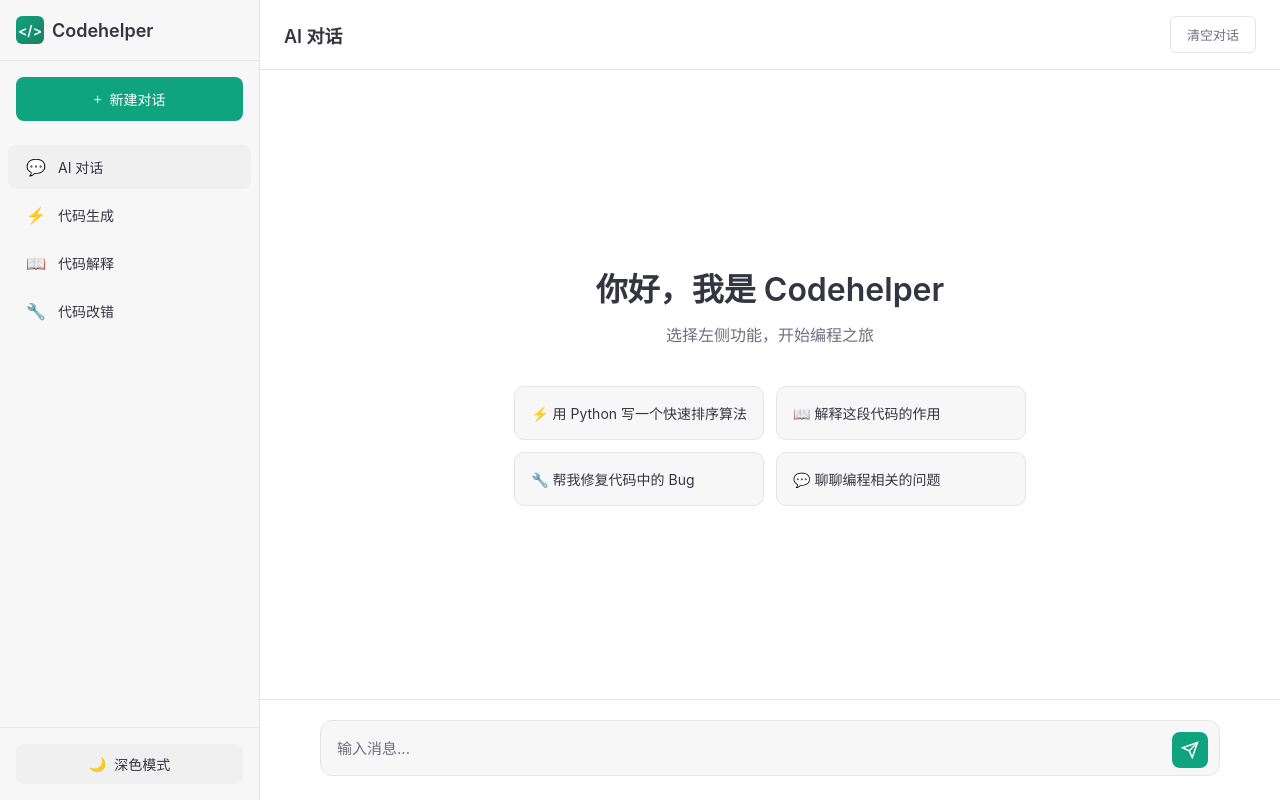
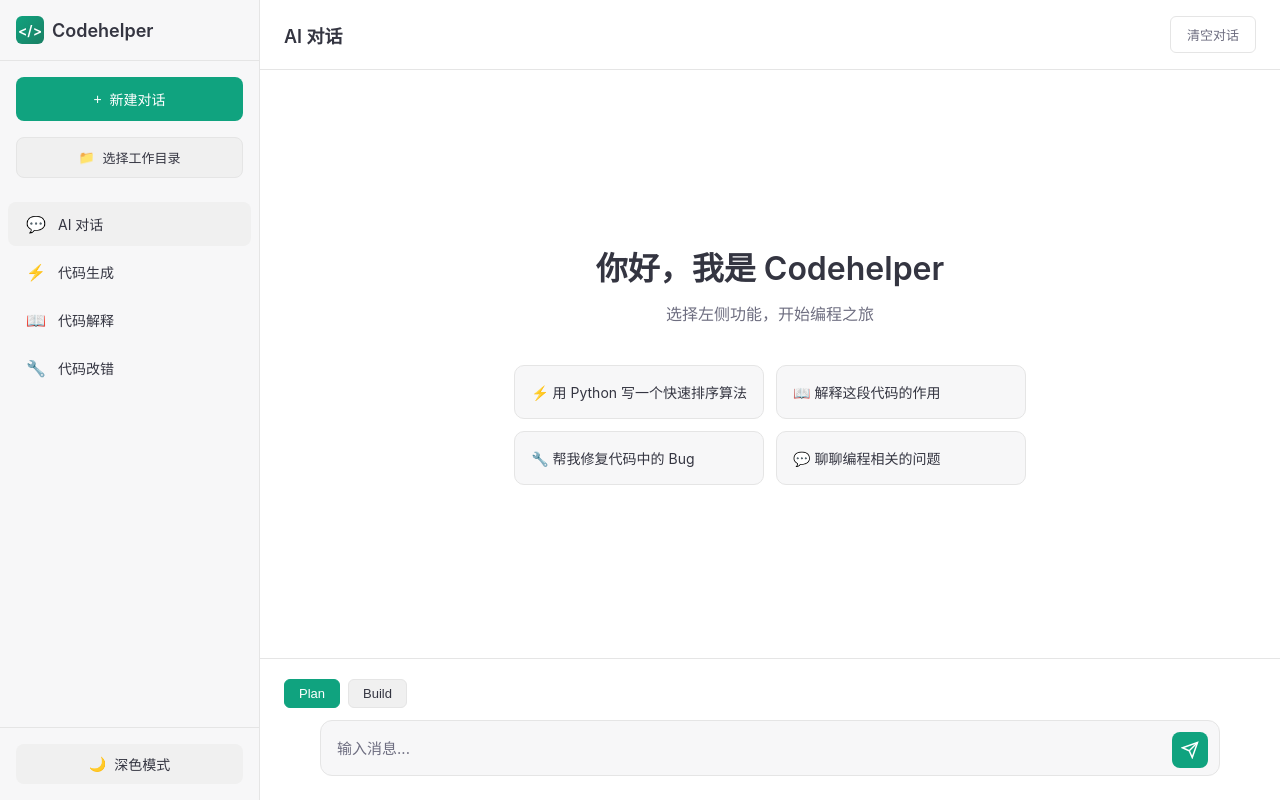
Before and after one commit to Enderper/Codehelper, a FastAPI app: page / in a window 1280 px wide. Run offline with FastAPI, Linux system fonts and the light colour scheme.

Commit message:
feat: 添加文件处理和 Plan/Build 功能
- 前端添加文件夹选择功能
- 添加 Plan/Build 按钮（只对话/创建文件）
- 后端添加代码文件创建 API
- 支持从 AI 响应中提取代码块并保存为文件

````diff
--- a/templates/index.html
+++ b/templates/index.html
@@ -50,7 +50,6 @@
             overflow: hidden;
         }
 
-        /* 侧边栏 */
         .sidebar {
             width: 260px;
             background: var(--bg-secondary);
@@ -107,7 +106,44 @@
             opacity: 0.9;
         }
 
-        /* 功能列表 */
+        .folder-btn {
+            margin: 0 16px 16px 16px;
+            padding: 10px 14px;
+            background: var(--bg-tertiary);
+            border: 1px solid var(--border-color);
+            border-radius: 8px;
+            cursor: pointer;
+            color: var(--text-primary);
+            font-size: 13px;
+            display: flex;
+            align-items: center;
+            justify-content: center;
+            gap: 8px;
+            transition: all 0.2s;
+        }
+
+        .folder-btn:hover {
+            background: var(--hover-color);
+        }
+
+        .folder-btn.active {
+            border-color: var(--bg-user);
+            background: var(--hover-color);
+        }
+
+        .folder-path {
+            font-size: 11px;
+            color: var(--text-secondary);
+            text-align: center;
+            padding: 0 16px 8px 16px;
+            word-break: break-all;
+            display: none;
+        }
+
+        .folder-path.show {
+            display: block;
+        }
+
         .mode-list {
             flex: 1;
             padding: 8px;
@@ -141,7 +177,6 @@
             text-align: center;
         }
 
-        /* 主题切换 */
         .theme-toggle {
             padding: 16px;
             border-top: 1px solid var(--border-color);
@@ -167,7 +202,6 @@
             background: var(--hover-color);
         }
 
-        /* 主聊天区域 */
         .chat-container {
             flex: 1;
             display: flex;
@@ -205,7 +239,6 @@
             color: var(--text-primary);
         }
 
-        /* 消息列表 */
         .messages-container {
             flex: 1;
             overflow-y: auto;
@@ -274,11 +307,60 @@
             font-size: 13px;
         }
 
-        /* 输入区域 */
+        .message-content .file-created {
+            display: inline-flex;
+            align-items: center;
+            gap: 6px;
+            padding: 6px 12px;
+            background: #d1fae5;
+            color: #065f46;
+            border-radius: 6px;
+            font-size: 13px;
+            margin: 8px 0;
+        }
+
+        [data-theme="dark"] .message-content .file-created {
+            background: #064e3b;
+            color: #6ee7b7;
+        }
+
         .input-container {
             padding: 20px 24px;
             border-top: 1px solid var(--border-color);
             background: var(--bg-primary);
+        }
+
+        .input-toolbar {
+            display: flex;
+            justify-content: space-between;
+            align-items: center;
+            margin-bottom: 12px;
+        }
+
+        .input-actions {
+            display: flex;
+            gap: 8px;
+        }
+
+        .action-btn {
+            padding: 6px 14px;
+            background: var(--bg-tertiary);
+            border: 1px solid var(--border-color);
+            border-radius: 6px;
+            cursor: pointer;
+            color: var(--text-primary);
+            font-size: 13px;
+            transition: all 0.2s;
+        }
+
+        .action-btn:hover {
+            background: var(--hover-color);
+        }
+
+        .action-btn.active {
+            background: var(--bg-user);
+            color: white;
+            border-color: var(--bg-user);
         }
 
         .input-wrapper {
@@ -338,7 +420,6 @@
             cursor: not-allowed;
         }
 
-        /* 加载动画 */
         .loading {
             display: flex;
             align-items: center;
@@ -368,7 +449,6 @@
             40% { transform: scale(1); }
         }
 
-        /* 欢迎页面 */
         .welcome {
             flex: 1;
             display: flex;
@@ -412,10 +492,13 @@
             border-color: var(--bg-user);
             background: var(--hover-color);
         }
+
+        #folder-input {
+            display: none;
+        }
     </style>
 </head>
 <body>
-    <!-- 侧边栏 -->
     <div class="sidebar">
         <div class="sidebar-header">
             <div class="logo">
@@ -427,6 +510,14 @@
         <button class="new-chat-btn" onclick="newChat()">
             <span>+</span> 新建对话
         </button>
+
+        <button class="folder-btn" id="folder-btn" onclick="selectFolder()">
+            <span>📁</span>
+            <span id="folder-btn-text">选择工作目录</span>
+        </button>
+        <div class="folder-path" id="folder-path"></div>
+
+        <input type="file" id="folder-input" webkitdirectory directory multiple />
 
         <div class="mode-list">
             <div class="mode-item active" data-mode="general" onclick="switchMode('general')">
@@ -455,14 +546,12 @@
         </div>
     </div>
 
-    <!-- 聊天区域 -->
     <div class="chat-container">
         <div class="chat-header">
             <div class="chat-title" id="chat-title">AI 对话</div>
             <button class="clear-btn" onclick="clearHistory()">清空对话</button>
         </div>
 
-        <!-- 欢迎页面 -->
         <div class="welcome" id="welcome">
             <h1>你好，我是 Codehelper</h1>
             <p>选择左侧功能，开始编程之旅</p>
@@ -482,11 +571,15 @@
             </div>
         </div>
 
-        <!-- 消息列表 -->
         <div class="messages-container" id="messages" style="display: none;"></div>
 
-        <!-- 输入区域 -->
         <div class="input-container">
+            <div class="input-toolbar">
+                <div class="input-actions">
+                    <button class="action-btn active" id="plan-btn" onclick="setActionMode('plan')">Plan</button>
+                    <button class="action-btn" id="build-btn" onclick="setActionMode('build')">Build</button>
+                </div>
+            </div>
             <div class="input-wrapper">
                 <textarea
                     class="chat-input"
@@ -506,12 +599,12 @@
     </div>
 
     <script>
-        // 状态管理
         let currentMode = 'general';
         let messages = [];
         let isLoading = false;
+        let actionMode = 'plan';
+        let selectedFolder = '';
 
-        // 模式配置
         const modeConfig = {
             general: { title: 'AI 对话', icon: '💬' },
             generate: { title: '代码生成', icon: '⚡' },
@@ -519,14 +612,12 @@
             fix: { title: '代码改错', icon: '🔧' }
         };
 
-        // 初始化主题
         function initTheme() {
             const savedTheme = localStorage.getItem('theme') || 'light';
             document.documentElement.setAttribute('data-theme', savedTheme);
             updateThemeButton(savedTheme);
         }
 
-        // 切换主题
         function toggleTheme() {
             const current = document.documentElement.getAttribute('data-theme');
             const newTheme = current === 'dark' ? 'light' : 'dark';
@@ -547,7 +638,28 @@
             }
         }
 
-        // 切换模式
+        function setActionMode(mode) {
+            actionMode = mode;
+            document.getElementById('plan-btn').classList.toggle('active', mode === 'plan');
+            document.getElementById('build-btn').classList.toggle('active', mode === 'build');
+        }
+
+        function selectFolder() {
+            const input = document.getElementById('folder-input');
+            input.click();
+        }
+
+        document.getElementById('folder-input').addEventListener('change', function(e) {
+            if (this.files && this.files.length > 0) {
+                const folderPath = this.files[0].webkitRelativePath.split('/')[0];
+                selectedFolder = folderPath;
+                document.getElementById('folder-btn').classList.add('active');
+                document.getElementById('folder-btn-text').textContent = folderPath;
+                document.getElementById('folder-path').textContent = '工作目录: ' + folderPath;
+                document.getElementById('folder-path').classList.add('show');
+            }
+        });
+
         function switchMode(mode) {
             currentMode = mode;
             document.querySelectorAll('.mode-item').forEach(item => {
@@ -557,12 +669,10 @@
             clearHistory();
         }
 
-        // 新建对话
         function newChat() {
             clearHistory();
         }
 
-        // 清空历史
         function clearHistory() {
             messages = [];
             document.getElementById('messages').style.display = 'none';
@@ -570,7 +680,6 @@
             document.getElementById('messages').innerHTML = '';
         }
 
-        // 使用示例
         function useExample(mode) {
             switchMode(mode);
             const examples = {
@@ -582,7 +691,6 @@
             document.getElementById('chat-input').value = examples[mode];
         }
 
-        // 处理 Enter 键
         function handleKeydown(event) {
             if (event.key === 'Enter' && !event.shiftKey) {
                 event.preventDefault();
@@ -590,7 +698,6 @@
             }
         }
 
-        // 发送消息
         async function sendMessage() {
             if (isLoading) return;
 
@@ -598,30 +705,37 @@
             const content = input.value.trim();
             if (!content) return;
 
-            // 添加用户消息
             messages.push({ role: 'user', content });
             renderMessages();
 
-            // 清空输入框
             input.value = '';
             isLoading = true;
             updateSendButton();
-
-            // 显示加载状态
             showLoading();
 
             try {
+                const requestBody = {
+                    messages: messages,
+                    mode: currentMode,
+                    action: actionMode,
+                    folder: selectedFolder
+                };
+
                 const response = await fetch('/api/chat', {
                     method: 'POST',
                     headers: { 'Content-Type': 'application/json' },
-                    body: JSON.stringify({
-                        messages: messages,
-                        mode: currentMode
-                    })
+                    body: JSON.stringify(requestBody)
                 });
 
                 const data = await response.json();
-                messages.push({ role: 'assistant', content: data.result });
+
+                let responseContent = data.result;
+                if (data.files && data.files.length > 0) {
+                    const fileInfo = data.files.map(f => `📄 已创建: ${f.path}`).join('\n');
+                    responseContent = responseContent + '\n\n' + fileInfo;
+                }
+
+                messages.push({ role: 'assistant', content: responseContent, files: data.files });
                 hideLoading();
                 renderMessages();
             } catch (error) {
@@ -637,7 +751,6 @@
             updateSendButton();
         }
 
-        // 渲染消息
         function renderMessages() {
             const container = document.getElementById('messages');
             document.getElementById('welcome').style.display = 'none';
@@ -650,6 +763,7 @@
                     </div>
                     <div class="message-content">
                         ${formatContent(msg.content)}
+                        ${msg.files ? msg.files.map(f => `<div class="file-created">📄 已创建: ${f.path}</div>`).join('') : ''}
                     </div>
                 </div>
             `).join('');
@@ -657,7 +771,6 @@
             container.scrollTop = container.scrollHeight;
         }
 
-        // 格式化内容（处理代码块）
         function formatContent(content) {
             const codeBlockRegex = /```(\w+)?\n([\s\S]*?)```/g;
             const inlineCodeRegex = /`([^`]+)`/g;
@@ -670,7 +783,6 @@
             return formatted;
         }
 
-        // 显示加载
         function showLoading() {
             const container = document.getElementById('messages');
             const loadingDiv = document.createElement('div');
@@ -683,7 +795,7 @@
                         <div class="loading-dots">
                             <span></span><span></span><span></span>
                         </div>
-                        思考中...
+                        ${actionMode === 'build' ? '创建文件中...' : '思考中...'}
                     </div>
                 </div>
             `;
@@ -691,25 +803,21 @@
             container.scrollTop = container.scrollHeight;
         }
 
-        // 隐藏加载
         function hideLoading() {
             const loading = document.getElementById('loading-indicator');
             if (loading) loading.remove();
         }
 
-        // 更新发送按钮状态
         function updateSendButton() {
             const btn = document.getElementById('send-btn');
             btn.disabled = isLoading;
         }
 
-        // 自动调整输入框高度
         document.getElementById('chat-input').addEventListener('input', function() {
             this.style.height = 'auto';
             this.style.height = Math.min(this.scrollHeight, 200) + 'px';
         });
 
-        // 初始化
         initTheme();
     </script>
 </body>
````
Also changed, not shown: backend/router.py (+87 -16 lines).
